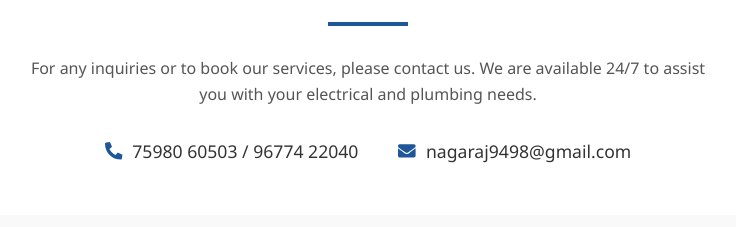
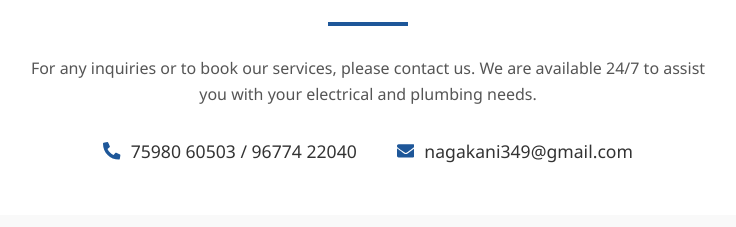
Before and after one commit to Yuthish31/NagaQuickServices, a React (Vite) app: page /ep_services/contact in a window 1280 px wide. Shown: the part 1520-1747 px from the top of the page, without its empty margins (272-1008 px from the left). Built offline with nearby package versions, Linux system fonts and the light colour scheme.

Commit message:
Update EP_ServicesContact.jsx
Changed the Mail ID

```diff
--- a/src/pages/EP_Services/EP_ServicesContact.jsx
+++ b/src/pages/EP_Services/EP_ServicesContact.jsx
@@ -102,7 +102,7 @@ const EP_ServicesContact = () => {
           </div>
           <div className="ep-sc-contact-method">
             <FaEnvelope className="ep-sc-contact-icon" />
-            <span>nagaraj9498@gmail.com</span>
+            <span>nagakani349@gmail.com</span>
           </div>
         </div>
       </section>
```
